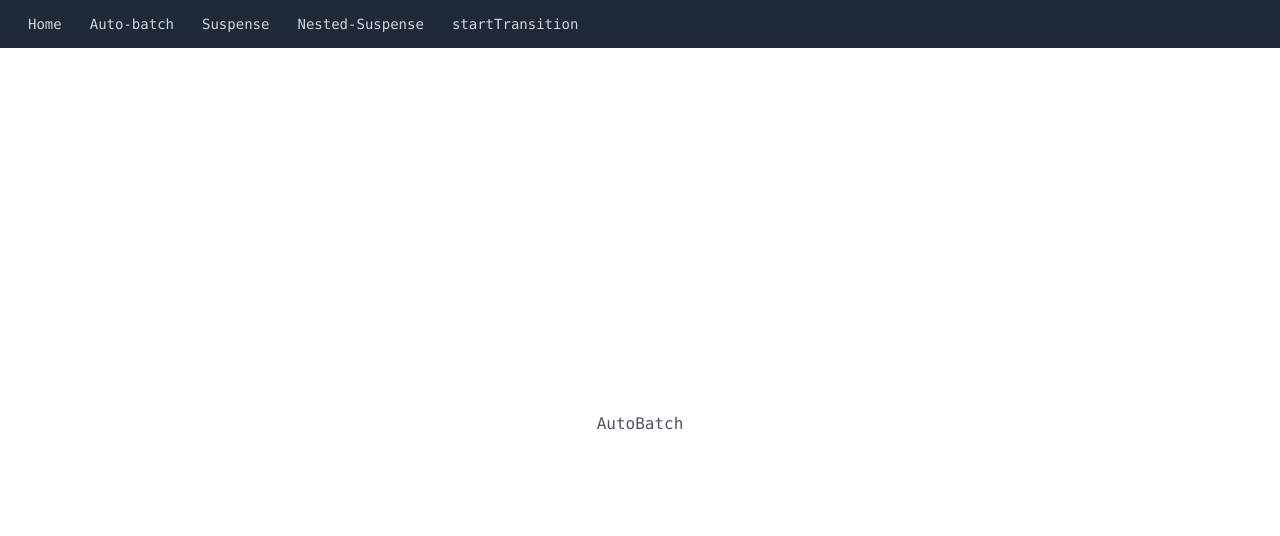
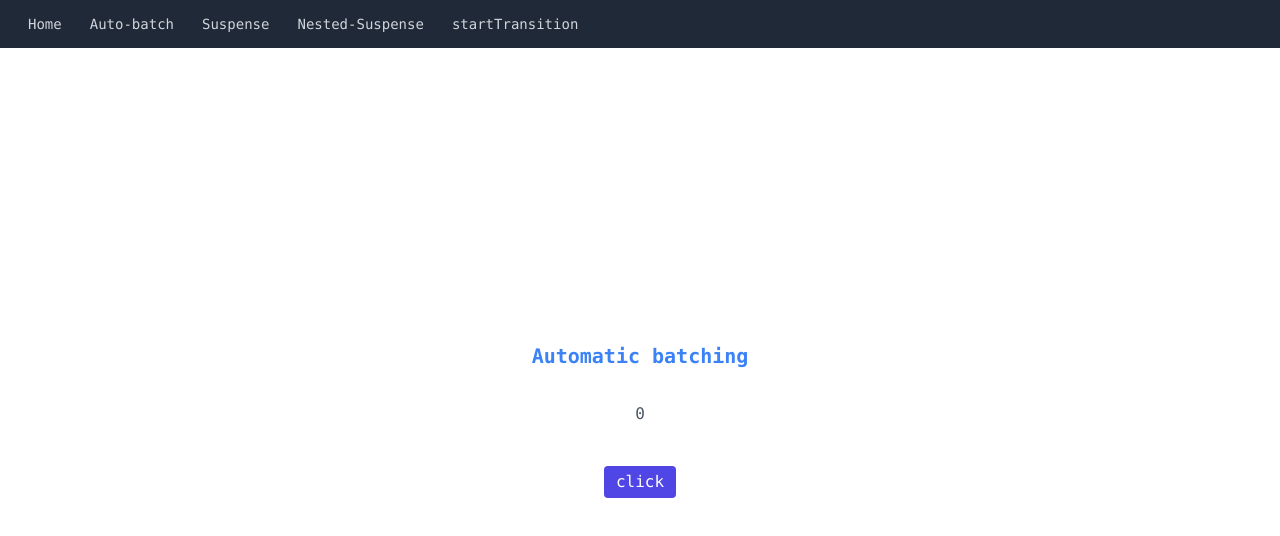
Before and after one commit to kira-0521/learning, a React (Create React App) app in the folder react-vanilla-test/: page /autobatch in a window 1280 px wide. Shown: the top 536 px of the page. Built offline with nearby package versions, Linux system fonts and the light colour scheme.

Commit message:
[ Automatic batching ] normal state update [ 複数stateを更新してもバッチが働いてレンダリングが１回になる ]

```diff
--- a/react-vanilla-test/src/components/AutoBatch.js
+++ b/react-vanilla-test/src/components/AutoBatch.js
@@ -1,9 +1,29 @@
+import { useState } from 'react'
+import axios from 'axios'
+import { flushSync } from 'react-dom'
 import { Layout } from './Layout'
 
 export const AutoBatch = () => {
+  const [count, setCount] = useState(0)
+  const [fetchCount, setFetchCount] = useState(0)
+  const [users, setUsers] = useState([])
+
+  const clickHandler = () => {
+    setCount((count) => count + 1)
+    setFetchCount((fetchCount) => fetchCount + 1)
+  }
+
+  console.log('rendered auto-batch')
   return (
     <Layout>
-      <p>AutoBatch</p>
+      <p className="my-3 text-xl font-bold text-blue-500">Automatic batching</p>
+      <p className="my-5">{fetchCount}</p>
+      <button
+        className="my-5 rounded bg-indigo-600 px-3 py-1 text-white hover:bg-indigo-500"
+        onClick={clickHandler}
+      >
+        click
+      </button>
     </Layout>
   )
 }
```
